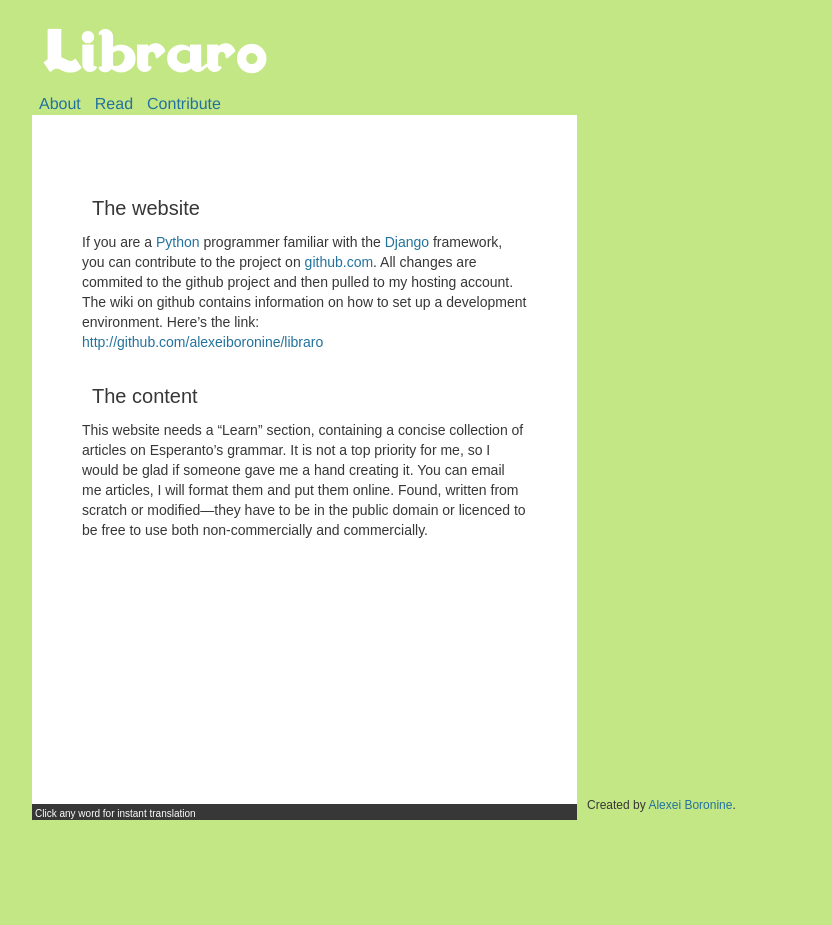
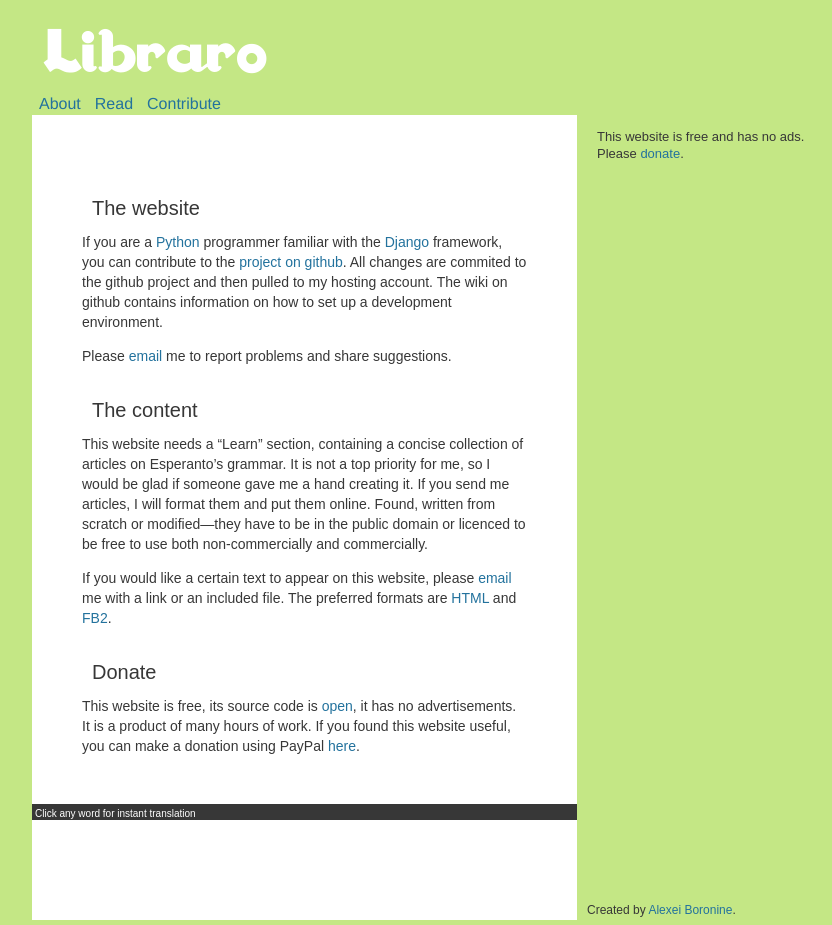
Before and after one commit to klanestro/libraro, a Django app: template templates/contribute.html in a window 1280 px wide. Shown: the whole page, without its empty margins (158-990 px from the left). Before the commit the page ends 820 px from the top, so only its background shows below. Run offline with Django 3.2, Linux system fonts and the light colour scheme; the template is opened without the code that fills it, so the values that code supplies are empty.

Commit message:
Change contibute.html text and write about donation

```diff
--- a/templates/base.html
+++ b/templates/base.html
@@ -38,9 +38,7 @@
 			{% endif %}
 
 			{% endblock %}
-			<script type="text/javascript"
-			src="http://pagead2.googlesyndication.com/pagead/show_ads.js">
-			</script>
+			<p>This website is free and has no ads.<br/> Please <a href="http://pledgie.com/campaigns/7031">donate</a>.</p>
 			</div>
 			<div id="content">
 			{% block content %}{{ content|safe }}{% endblock %}
--- a/templates/contribute.html
+++ b/templates/contribute.html
@@ -4,8 +4,18 @@
 
 {% block content %}
 <h1>The website</h1>
-<p>If you are a <a href="http://python.org/">Python</a> programmer familiar with the <a href="http://djangoprogect.com">Django</a> framework, you can contribute to the project on <a href="http://github.com">github.com</a>. All changes are commited to the github project and then pulled to my hosting account. The wiki on github contains information on how to set up a development environment. Here&#8217;s the link:<br/> <a href="http://github.com/alexeiboronine/libraro">http://github.com/alexeiboronine/libraro</a></p>
+<p>If you are a <a href="http://python.org/">Python</a> programmer familiar with the <a href="http://djangoprogect.com">Django</a> framework, you can contribute to the <a href="http://github.com/alexeiboronine/libraro">project on github</a>. All changes are commited to the github project and then pulled to my hosting account. The wiki on github contains information on how to set up a development environment.</p>
+
+<p>Please <a href="mailto:alexei.boronine@gmail.com">email</a> me to report problems and share suggestions.</p>
 
 <h1>The content</h1>
-<p>This website needs a &#8220;Learn&#8221; section, containing a concise collection of articles on Esperanto&#8217;s grammar. It is not a top priority for me, so I would be glad if someone gave me a hand creating it. You can email me articles, I will format them and put them online. Found, written from scratch or modified&#8212;they have to be in the public domain or licenced to be free to use both non-commercially and commercially.</p>
+
+<p>This website needs a &#8220;Learn&#8221; section, containing a concise collection of articles on Esperanto&#8217;s grammar. It is not a top priority for me, so I would be glad if someone gave me a hand creating it. If you send me articles, I will format them and put them online. Found, written from scratch or modified&#8212;they have to be in the public domain or licenced to be free to use both non-commercially and commercially.</p>
+
+<p>If you would like a certain text to appear on this website, please <a href="mailto:alexei.boronine@gmail.com">email</a> me with a link or an included file. The preferred formats are <a href="http://en.wikipedia.org/wiki/Html">HTML</a> and <a href="http://en.wikipedia.org/wiki/FictionBook">FB2</a>.</p>
+
+<h1>Donate</h1>
+
+<p>This website is free, its source code is <a href="http://github.com/alexeiboronine/libraro">open</a>, it has no advertisements. It is a product of many hours of work. If you found this website useful, you can make a donation using PayPal <a href="http://pledgie.com/campaigns/7031">here</a>.</p>
+
 {% endblock %}
```
Also changed, not shown: esp.sqlite3.
